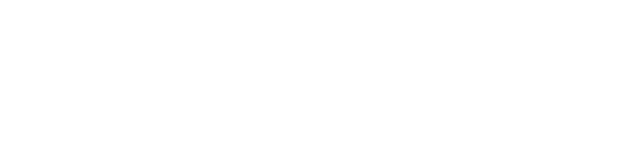
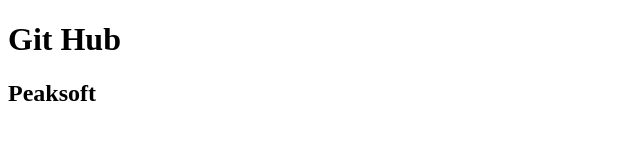
Before and after one commit to JumaSTinky/example, a plain HTML site: page index.html in a window 1280 px wide. Shown: the whole page, without its empty margins (0-640 px from the left). Drawn offline with Linux system fonts and the light colour scheme.

Commit message:
add h1 and h2

```diff
--- a/index.html
+++ b/index.html
@@ -5,5 +5,9 @@
     <meta name="viewport" content="width=device-width, initial-scale=1.0" />
     <title>Document</title>
   </head>
-  <body></body>
+  <body>
+    <h1>Git Hub</h1>
+
+    <h2>Peaksoft</h2>
+  </body>
 </html>
```
